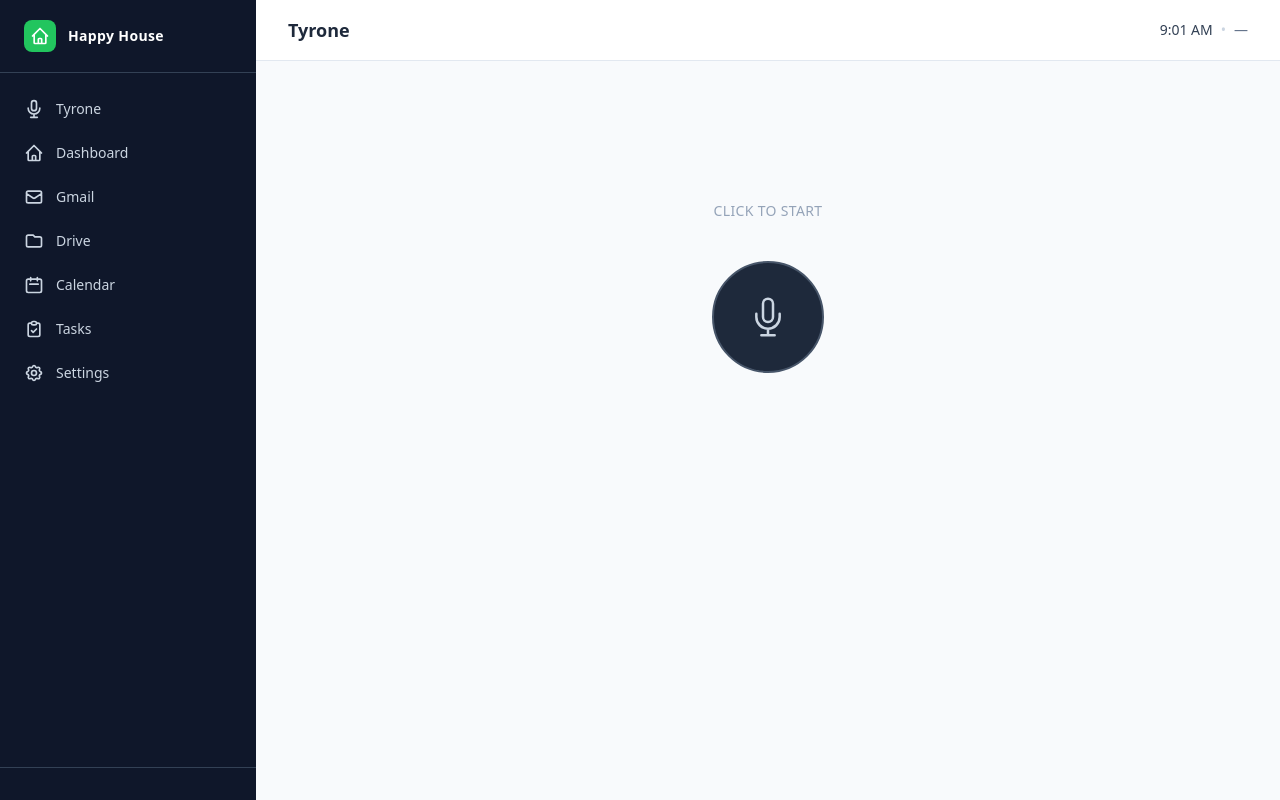
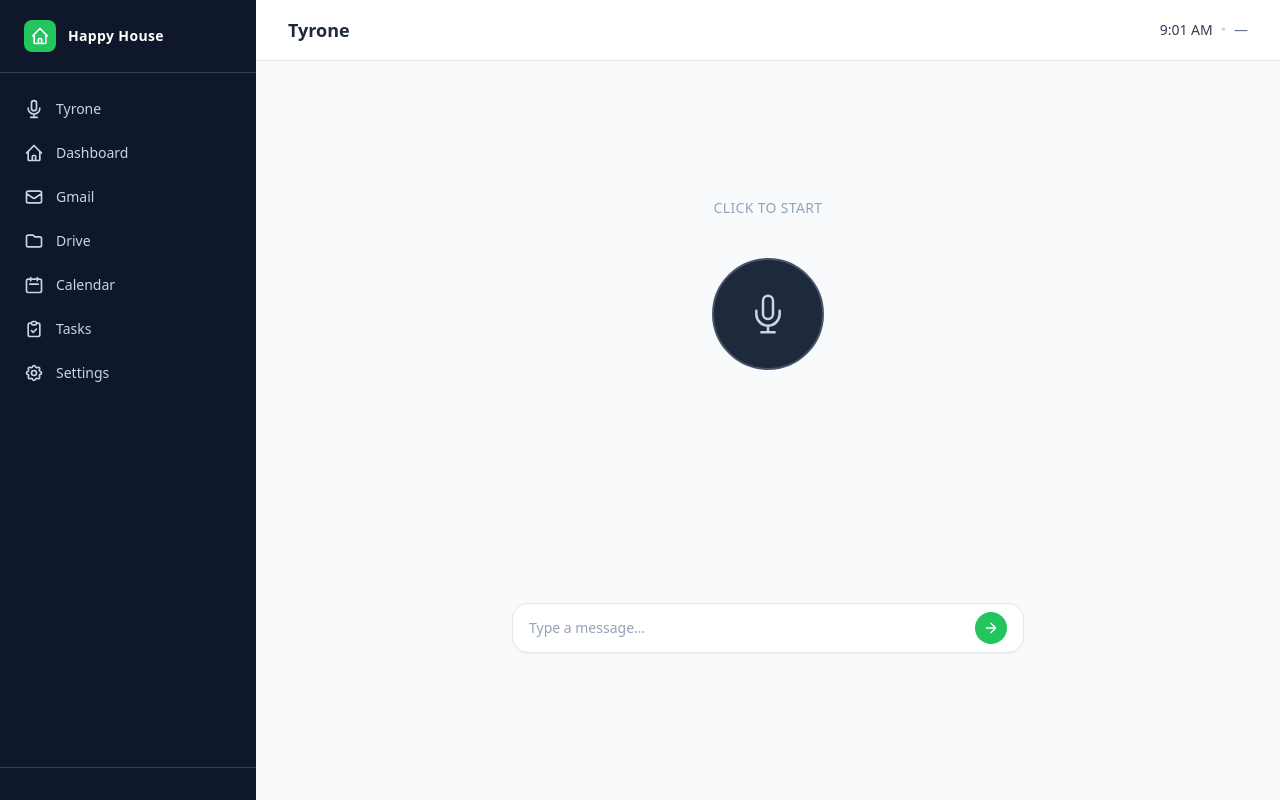
Before and after one commit to edarrington/happy-house-manager, a Python web app: template templates/voice/index.html in a window 1280 px wide. Run offline with Jinja, Linux system fonts and the light colour scheme; the template is opened without the code that fills it, so the values that code supplies are empty; some libraries are stand-ins or nearby versions.

Commit message:
feat: add persistent text input chat box to Tyrone page

```diff
--- a/templates/voice/index.html
+++ b/templates/voice/index.html
@@ -11,8 +11,10 @@
 {% endblock %}
 
 {% block content %}
-<div class="flex flex-col items-center justify-center min-h-[60vh] select-none">
+<div class="flex flex-col items-center min-h-[70vh]">
 
+  <!-- Status + mic -->
+  <div class="flex flex-col items-center justify-center flex-1 select-none pt-8">
     <p id="status-text" class="text-sm text-slate-400 mb-10 tracking-wide uppercase font-medium">
       Click to start
     </p>
@@ -30,8 +32,27 @@
       </svg>
     </button>
 
-  <p id="interim-text" class="mt-8 text-slate-500 text-sm italic min-h-5 max-w-sm text-center"></p>
-  <div id="conversation" class="mt-10 w-full max-w-lg space-y-4"></div>
+    <p id="interim-text" class="mt-6 text-slate-500 text-sm italic min-h-5 max-w-sm text-center"></p>
+  </div>
+
+  <!-- Chat area -->
+  <div class="w-full max-w-lg mt-6">
+    <div id="conversation" class="space-y-3 min-h-[80px] max-h-64 overflow-y-auto mb-3 px-1"></div>
+
+    <!-- Text input -->
+    <form id="chat-form" onsubmit="submitText(event)"
+      class="flex items-center gap-2 bg-white border border-slate-200 rounded-2xl px-4 py-2 shadow-sm">
+      <input id="chat-input" type="text" placeholder="Type a message&hellip;"
+        autocomplete="off"
+        class="flex-1 bg-transparent text-sm text-slate-800 placeholder-slate-400 outline-none" />
+      <button type="submit"
+        class="flex-shrink-0 w-8 h-8 bg-green-500 hover:bg-green-600 rounded-full flex items-center justify-center transition-colors">
+        <svg class="w-4 h-4 text-white" fill="none" stroke="currentColor" viewBox="0 0 24 24">
+          <path stroke-linecap="round" stroke-linejoin="round" stroke-width="2" d="M5 12h14M12 5l7 7-7 7"/>
+        </svg>
+      </button>
+    </form>
+  </div>
 
 </div>
 {% endblock %}
@@ -65,7 +86,7 @@
     } catch(e) {}
   }
   loadWeather();
-  setInterval(loadWeather, 10 * 60 * 1000); // refresh every 10 min
+  setInterval(loadWeather, 10 * 60 * 1000);
 
   // --- Voice assistant ---
   const STATE = { IDLE: 'idle', LISTENING: 'listening', PROCESSING: 'processing', SPEAKING: 'speaking' };
@@ -82,14 +103,11 @@
   const statusText = document.getElementById('status-text');
   const interimText = document.getElementById('interim-text');
   const conversation = document.getElementById('conversation');
+  const chatInput = document.getElementById('chat-input');
 
   function unlockAudio() {
-    if (!audioCtx) {
-      audioCtx = new (window.AudioContext || window.webkitAudioContext)();
-    }
-    if (audioCtx.state === 'suspended') {
-      audioCtx.resume();
-    }
+    if (!audioCtx) audioCtx = new (window.AudioContext || window.webkitAudioContext)();
+    if (audioCtx.state === 'suspended') audioCtx.resume();
   }
 
   function setState(s) {
@@ -174,11 +192,12 @@
     try { recognition.start(); } catch(e) {}
   }
 
-  async function sendToTyrone(transcript) {
+  async function sendToTyrone(transcript, skipAudio) {
     if (!transcript) return;
     setState(STATE.PROCESSING);
     interimText.textContent = '';
     addMessage('user', transcript);
+    chatInput.value = '';
     try {
       const res = await fetch('/voice/chat', {
         method: 'POST',
@@ -192,22 +211,32 @@
         history.push({ role: 'assistant', content: reply });
         if (history.length > 20) history = history.slice(-20);
         addMessage('assistant', reply);
-        if (data.audio_b64) {
+        if (!skipAudio && data.audio_b64 && audioCtx) {
           await playAudio(data.audio_b64);
+        } else if (!skipAudio && data.audio_b64) {
+          // text-only typed message — don't play audio, just show reply
+          setState(STATE.IDLE);
         } else {
-          const utt = new SpeechSynthesisUtterance(reply);
-          utt.onend = () => { if (active) restartListening(); };
-          window.speechSynthesis.speak(utt);
-          setState(STATE.SPEAKING);
+          setState(STATE.IDLE);
+          if (active) restartListening();
         }
       } else {
-        restartListening();
+        setState(STATE.IDLE);
+        if (active) restartListening();
       }
     } catch(err) {
       console.error('Tyrone error:', err);
-      restartListening();
+      setState(STATE.IDLE);
+      if (active) restartListening();
     }
   }
+
+  window.submitText = function(e) {
+    e.preventDefault();
+    const text = chatInput.value.trim();
+    if (!text) return;
+    sendToTyrone(text, true); // skipAudio=true for typed messages
+  };
 
   window.toggleVoice = function() {
     if (!active) {
```
Lines whose indentation alone changed are shown as unchanged.
